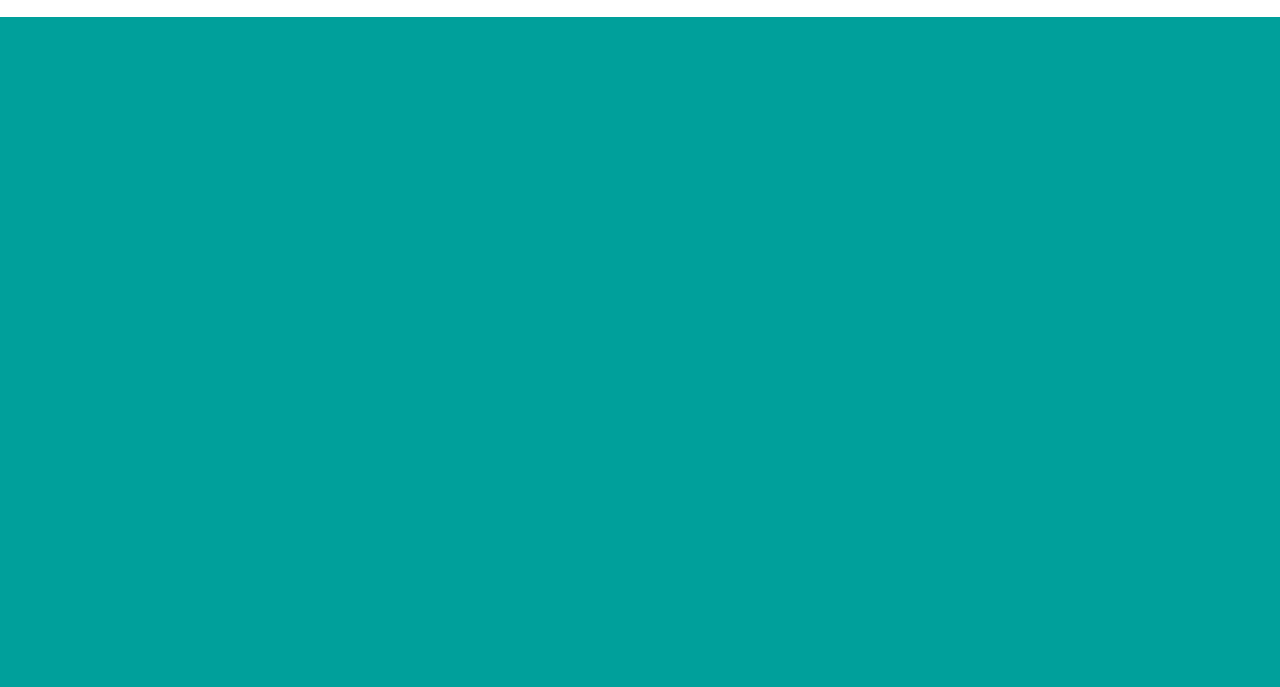
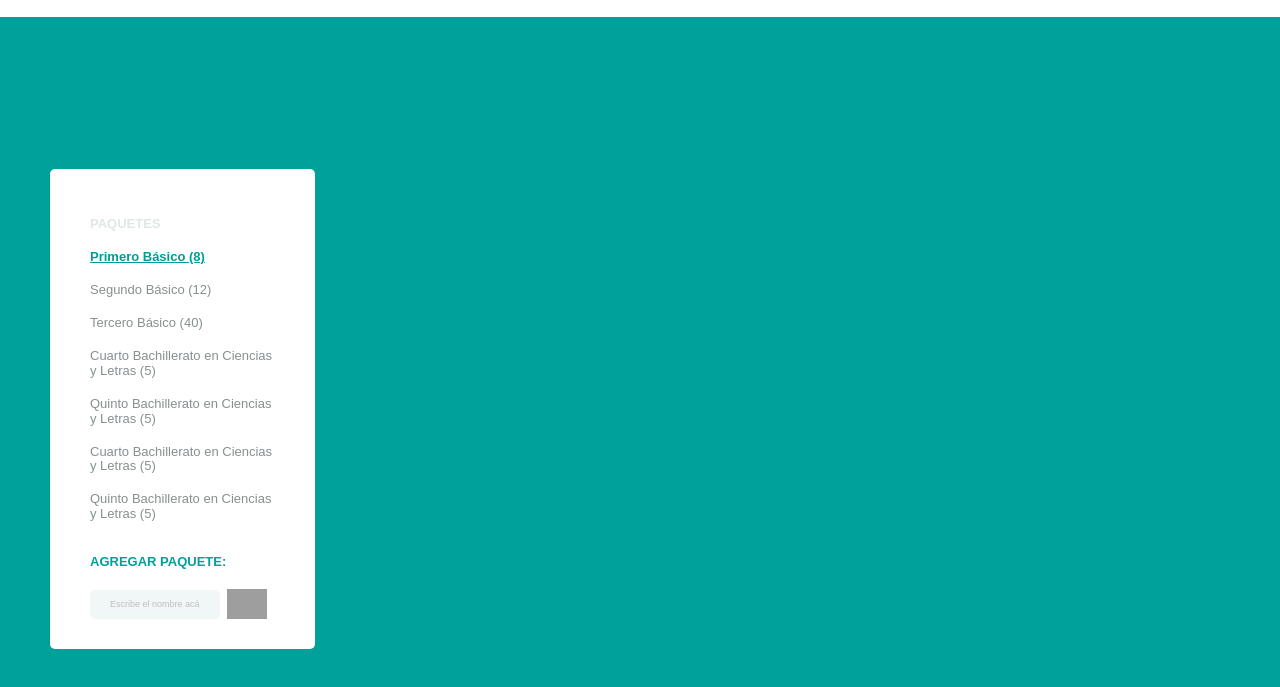
Before and after one commit to dianaxime/Lab1Maquetacion, a plain HTML site: page index.html in a window 1280 px wide. Shown: the part 81-768 px from the top of the page. Drawn offline with Linux system fonts and the light colour scheme; grey boxes are pictures that could not be loaded.

Commit message:
Barra lateral de opciones

```diff
--- a/index.html
+++ b/index.html
@@ -15,5 +15,21 @@
 		<div class="encabezado__moreactions"><strong>John Doe</strong></div>
 		<div class="encabezado__downarrow" style="background-image: url(https://yfish.co.uk/assets/img/icons/down-arrow/down-arrow-blue.svg)"></div>
 	</div>
+	<div class="pestana__opciones">
+		<div class="pestana__paquetes"><strong>PAQUETES</strong></div>
+		<div class="pestana__primero"><u><strong>Primero Básico (8)</strong></u></div>
+		<div class="pestana__segundo">Segundo Básico (12)</div>
+		<div class="pestana__tercero">Tercero Básico (40)</div>
+		<div class="pestana__cuarto__A">Cuarto Bachillerato en Ciencias y Letras (5)</div>
+		<div class="pestana__quinto__A">Quinto Bachillerato en Ciencias y Letras (5)</div>
+		<div class="pestana__cuarto__B">Cuarto Bachillerato en Ciencias y Letras (5)</div>
+		<div class="pestana__quinto__B">Quinto Bachillerato en Ciencias y Letras (5)</div>
+		<div class="pestana__agregar__paquete"><strong>AGREGAR PAQUETE:</strong></div>
+		<div class="pestana__agregar">
+			<div class="pestana__Escribe">Escribe el nombre acá</div>
+			<div class="pestana__anadir" style="background-image: url(https://cdn.icon-icons.com/icons2/1154/PNG/512/1486564407-plus-green_81521.png)"></div>
+		</div>
+	</div>
+	<div class="barra"></div>
 </body>
 </html>
--- a/styles.css
+++ b/styles.css
@@ -52,3 +52,54 @@ div{
 	font-size: 15px;
 	padding-right: 5px;
 }
+.pestana__opciones{
+	background: rgb(255, 255, 255);
+	border: 2px;
+	border-radius: 5px;
+	bottom: 70px;
+	color: rgb(135, 143, 143);
+	font-size: 13px;
+	height: 450px;
+	left: 50px;
+	padding-top: 30px;
+	position: absolute;
+	width: 225px;
+}
+.pestana__opciones div{
+	margin-top: 18px;
+}
+.pestana__paquetes{
+	color: rgb(225, 230, 230);
+}
+.pestana__primero{
+	color: rgb(1, 156, 151);
+}
+.pestana__anadir{
+	background-position: center;
+	background-repeat: no-repeat;
+	background-size: contain;
+	height: 30px;
+	width: 30px;
+	padding-left: 5px;
+}
+.pestana__agregar{
+	align-items: center;
+	display: flex;
+	font-size: 9px;
+}
+.pestana__agregar__paquete{
+	color: rgb(0, 160, 155);
+	padding-top: 15px;
+}
+.pestana__agregar div{
+	margin-top: 1px;
+}
+.pestana__Escribe{
+	text-align: center;
+	background: rgb(241, 246, 246);
+	border: 2px;
+	border-radius: 5px;
+	color: rgb(192, 192, 192);
+	height: 20px;
+	padding-top: 9px;
+}
```
